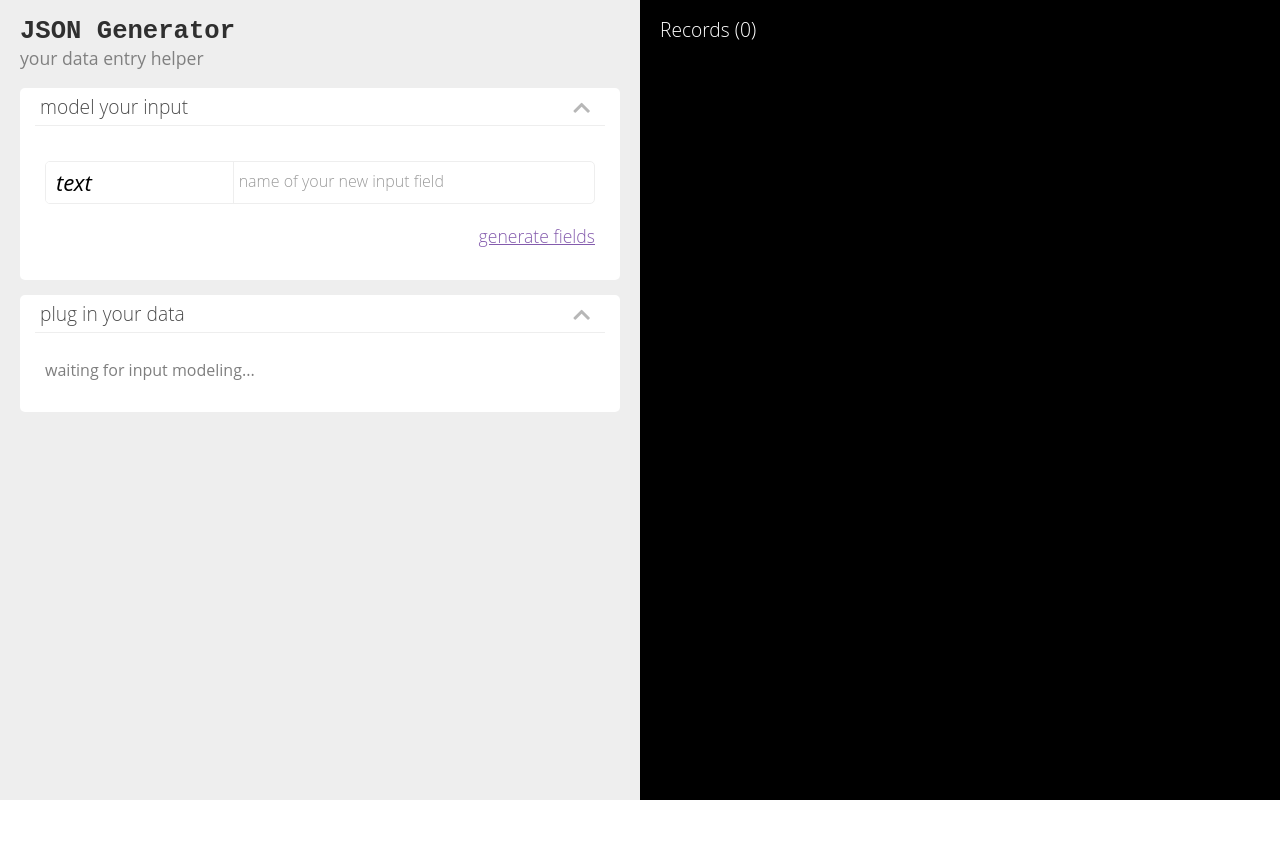
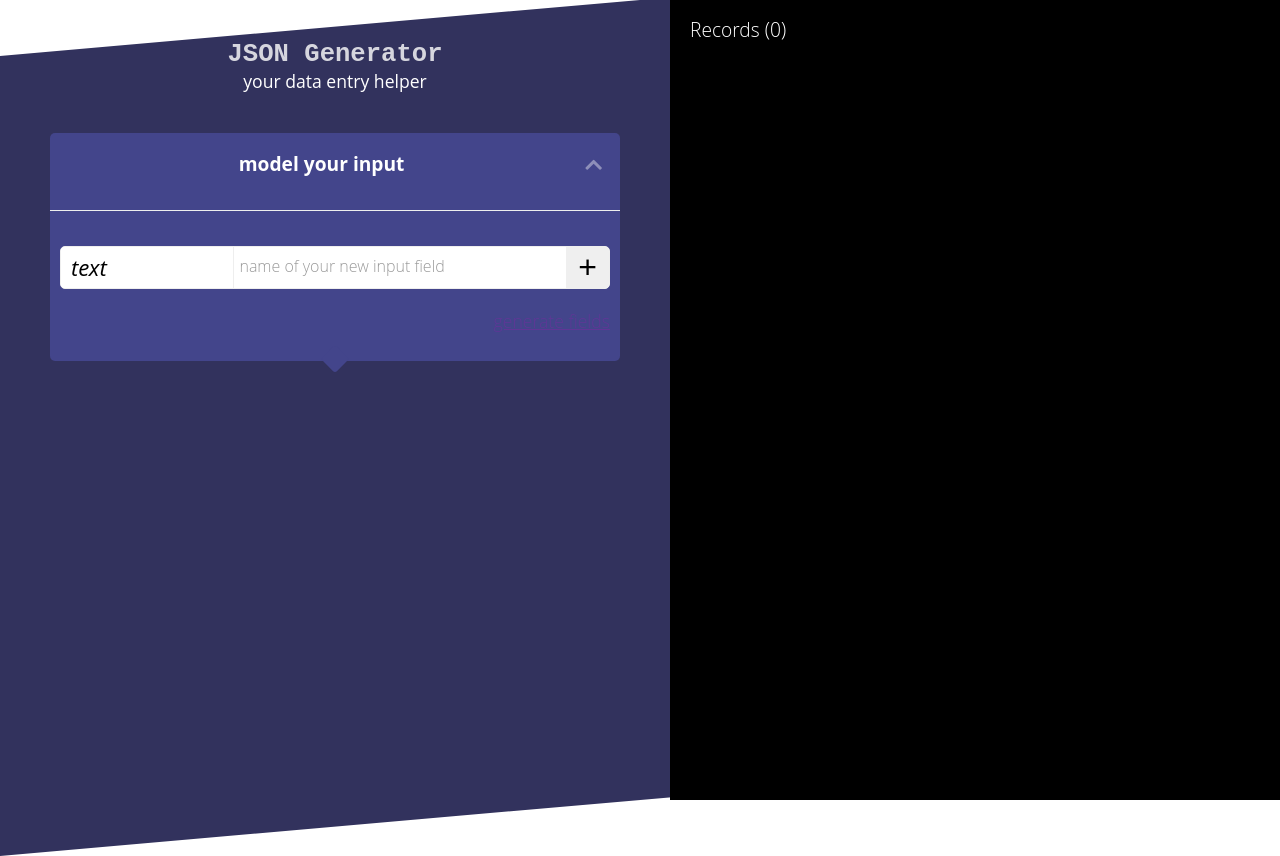
Before and after one commit to xwang1000/json-generator, a React (Create React App) app: page / in a window 1280 px wide. Before the commit the page ends 800 px from the top, so only its background shows below. Built offline with nearby package versions, Linux system fonts and the light colour scheme.

Commit message:
Revise design

```diff
--- a/src/App.css
+++ b/src/App.css
@@ -1,3 +1,12 @@
+:root {
+  --color-purple: #32325d;
+  --color-dark-purple: #2d2d54;
+  --color-purple-1: #43458b;
+  --color-purple-2: #6772e5;
+  --color-purple-3: #7795f8;
+  --color-purple-4: #3a3c66;
+}
+
 body {
   margin: 0;
   padding: 0;
@@ -22,7 +31,7 @@ h2 {
 .subtitle {
   font-size: 1.1rem;
   font-weight: 400;
-  color: grey;
+  color: white;
   font-family: 'Open Sans', Arial, Helvetica, sans-serif;
   margin-top: 0;
 }
@@ -36,8 +45,19 @@ h2 {
   flex: 1;
   overflow-y: scroll;
   height: 100vh;
-  padding: 0 20px;
-  background-color: #eee;
+  padding: 0 50px;
+}
+
+.app__left:before {
+  content: "";
+  position: absolute;
+  z-index: -1;
+  left: 0;
+  top: 0;
+  right: 0;
+  bottom: 0;
+  background: var(--color-purple);
+  transform: skewY(-5deg);
 }
 
 .app__right {
@@ -68,28 +88,61 @@ h2 {
   }
 }
 
-.model-panel {
-  background-color: white;
-  padding: 0 10px;
-}
-
 .app_left h2 {
   font-size: .5rem;
 }
 
-.expandable-panel {
-  padding: 5px 15px;
-  border-radius: 5px;
-  margin: 15px 0;
+.app__left__header {
+  color: white;
+  text-align: center;
+  margin: 40px 0;
 }
 
-.expandable-panel h2 {
-  margin: 0 5px;
-  opacity: .7;
-  padding-bottom: 5px;
-  display: flex;
-  justify-content: space-between;
-  color: black;
+.expandable-panel {
+  padding: 0;
+  margin: 15px 0;
+  border-radius: 5px;
+  position: relative;
+}
+
+.expandable-panel:after {
+  content: "";
+  position: absolute;
+  z-index: 10;
+  left: 0;
+  right: 0;
+  bottom: -8px;
+  width: 20px;
+  height: 20px;
+  margin: auto;
+  transform: rotate(45deg);
+  border-radius: 3px;
+  background-color: var(--color-purple-4);
+}
+
+.expandable-panel:before,
+.output-panel:before {
+  content: "";
+  position: absolute;
+  left: 0;
+  right: 0;
+  top: -12px;
+  width: 20px;
+  height: 20px;
+  margin: auto;
+  background-color: var(--color-purple);
+  border-radius: 3px;
+  transform: rotate(45deg);
+}
+
+.expandable-panel h2,
+.output-panel h2 {
+  text-align: center;
+  color: white;
+  font-weight: bold;
+  padding: 17px 8px;
+  border-top-right-radius: 3px;
+  border-top-left-radius: 3px;
 }
 
 .expandable-panel h2:hover {
@@ -114,17 +167,17 @@ h2 {
 }
 
 .output-panel {
-  padding: 10px;
-  padding-top: 5px;
-}
-
-.output-panel h2 {
-  opacity: .6;
+  color: white;
+  background-color: var(--color-purple-3);
+  border-radius: 5px;
+  padding-bottom: 30px;
+  margin: 20px 0;
+  position: relative;
 }
 
 .output-panel__content {
+  padding: 0 20px;
   font-size: 1.2rem;
-  opacity: .6;
 }
 
 .result-panel__content {
--- a/src/App.js
+++ b/src/App.js
@@ -31,9 +31,9 @@ const App = () => {
   }
 
   // Add new record to display
-  const addObjectToDisplay = () =>
+  const addObjectToDisplay = () => {
     setDisplay([...display, output()])
-
+  }
 
   // Remove indexed row
   const deleteDisplayRow = index => {
@@ -49,9 +49,10 @@ const App = () => {
   return (
     <div className="app">
         <div className="app__left">
-          <h1>JSON Generator</h1>
-          <p className="subtitle">your data entry helper</p>
-
+          <div className="app__left__header">
+            <h1>JSON Generator</h1>
+            <p className="subtitle">your data entry helper</p>
+          </div>
           <ModelPanel
             setInputFields={setInputFields}
           />
--- a/src/InputPanel.css
+++ b/src/InputPanel.css
@@ -1,5 +1,9 @@
 .input-panel {
-  background-color: white;
+  background-color: var(--color-purple-2);
+}
+
+.expandable-panel.input-panel:after {
+  background-color: var(--color-purple-2);
 }
 
 .input-panel__body {
--- a/src/InputPanel.js
+++ b/src/InputPanel.js
@@ -23,7 +23,7 @@ const InputPanel = props => {
   }
 
   const renderForm = (
-    <form onSubmit={onSubmit}>
+    <form onSubmit={onSubmit} className="expandable-panel__body">
       {renderInputRows}
       <div className="input-panel__form__submit-wrapper">
         <input className="input-panel__form__submit" type="submit" value="add to results" />
@@ -42,11 +42,12 @@ const InputPanel = props => {
   )
 
   return (
+    fields.length > 0 &&
     <div className="input-panel expandable-panel">
       <h2 onClick={() => setIsOpen(!isOpen)}>
         plug in your data  {getArrow(isOpen)}
       </h2>
-      {isOpen && renderBody}
+      {isOpen && renderForm}
     </div>
   )
 }
--- a/src/ModelPanel.css
+++ b/src/ModelPanel.css
@@ -1,3 +1,15 @@
+.model-panel {
+  background-color: var(--color-purple-1);
+}
+
+.expandable-panel.model-panel:before {
+  content: unset;
+}
+
+.expandable-panel.model-panel:after {
+  background-color: var(--color-purple-1);
+}
+
 .model-row, .model-panel__form {
   display: flex;
   margin: 10px 0;
@@ -79,3 +91,9 @@
   cursor: pointer;
   opacity: 1;
 }
+
+.submit-button {
+  font-size: 2rem;
+  padding: 0 12px;
+  border: unset;
+}
--- a/src/ModelPanel.js
+++ b/src/ModelPanel.js
@@ -55,6 +55,7 @@ const ModelPanel = props => {
           onChange={handleInputNameChange}
           placeholder="name of your new input field"
         />
+        <input className="submit-button" type="submit" value="+" />
       </form>
     )
   }
--- a/src/OutputPanel.js
+++ b/src/OutputPanel.js
@@ -5,8 +5,9 @@ const OutputPanel = props => {
   const { fields, output } = props
 
   return (
+    fields.length > 0 &&
     <div className="output-panel">
-      <h2>{fields.length > 0 && 'preview'}</h2>
+      <h2>{'preview'}</h2>
       <pre className="output-panel__content">
         {fields.length > 0 ? JSON.stringify(output, null, 4) : ''}
       </pre>
--- a/src/ThemePanel.js
+++ b/src/ThemePanel.js
@@ -22,7 +22,7 @@ const ThemePanel = props => {
     const optionBlocks = []
     for (let name in options) {
       optionBlocks.push(
-        <div className="theme-panel__block" onClick={() => setTheme(options[name])}>{name}</div>
+        <div key={name} className="theme-panel__block" onClick={() => setTheme(options[name])}>{name}</div>
       )
     }
 
```
Also changed, not shown: 1 other file (tests, documents, lock files or other folders).
